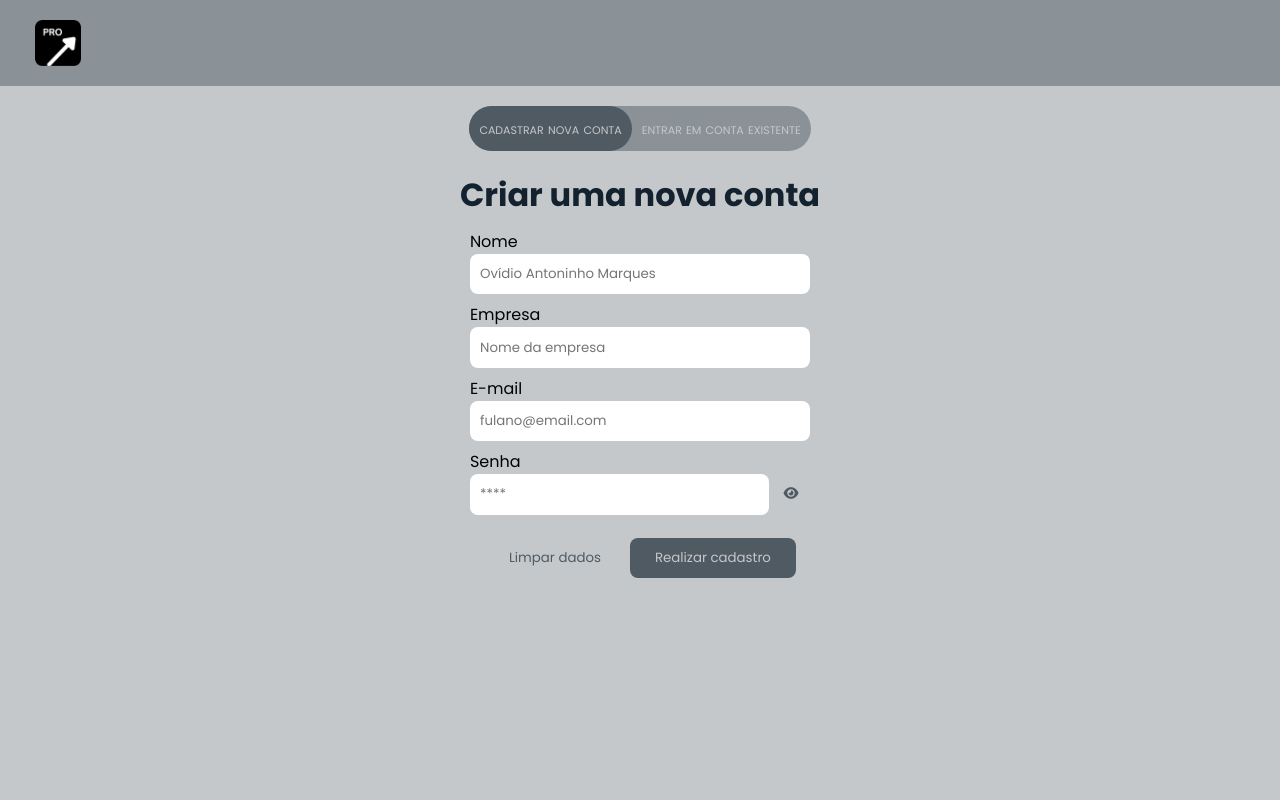
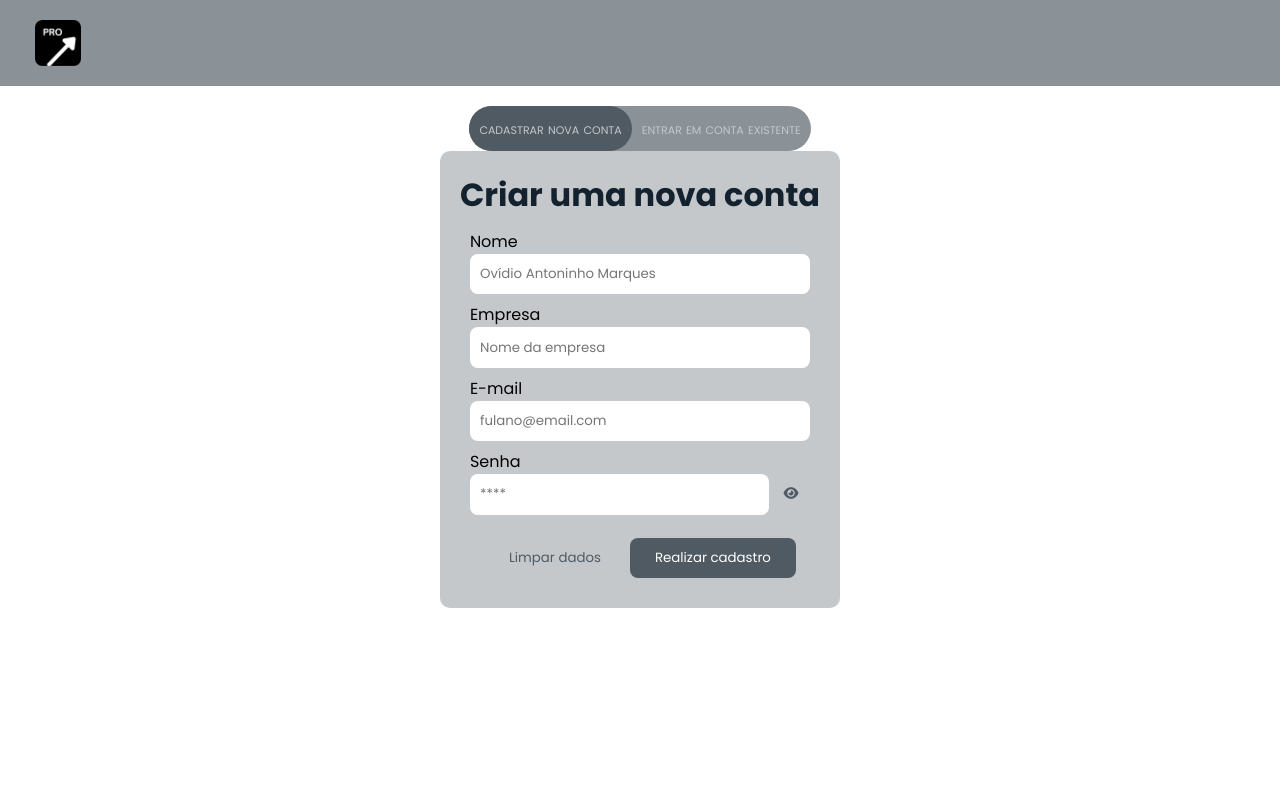
Before and after one commit to dfmrenato/businesspro, a PHP site: page /logon.html in a window 1280 px wide. Run offline with PHP 8.4, Linux system fonts and the light colour scheme.

Commit message:
Redesign 4.0

```diff
--- a/css/style.css
+++ b/css/style.css
@@ -9,7 +9,7 @@
     --cor-secundaria: #8A9197;
     --cor-esbranquiçada: #C5C8CB;
     --cor-branca: #FFFFFF;
-    --cor-de-fundo: var(--cor-esbranquiçada);
+    --cor-de-fundo: var(--cor-branca);
     --botao-primario: var(--cor-principal);
     --botao-secundario: #00000000;
     --fonte-principal: 'Poppins', sans-serif;
@@ -27,7 +27,7 @@
 /**Botões*/
 .BotaoPrimario {
     padding: 10px 25px;
-    color: var(--cor-esbranquiçada);
+    color: var(--cor-branca);
     border: none;
     cursor: pointer;
     background-color: var(--botao-primario);
@@ -43,7 +43,7 @@
 }
 .BotaoSecundario {
     padding: 10px 25px;
-    color: var(--cor-esbranquiçada);
+    color: var(--cor-branca);
     border: none;
     cursor: pointer;
     background-color: var(--botao-secundario);
@@ -56,14 +56,14 @@
     height: 100%;
 }
 .BotaoSecundario:hover {
-    color: var(--cor-esbranquiçada);
+    color: var(--cor-branca);
     background-color: var(--botao-primario);
 }
 /**Formulários */
 .FormularioCampoPrimario {
     padding: 10px 25px;
     color: var(--cor-principal);
-    border: none;
+    border: 2px var(--cor-esbranquiçada);
     cursor: text;
     background-color: var(--cor-branca);
     border-radius: 8px;
@@ -73,6 +73,7 @@
 }
 .FormularioCampoPrimario:hover {
     box-shadow: 0px 0px 0px 2px var(--cor-principal) inset;
+    border: none;
 }
 
 .CaixaAlerta {
```
